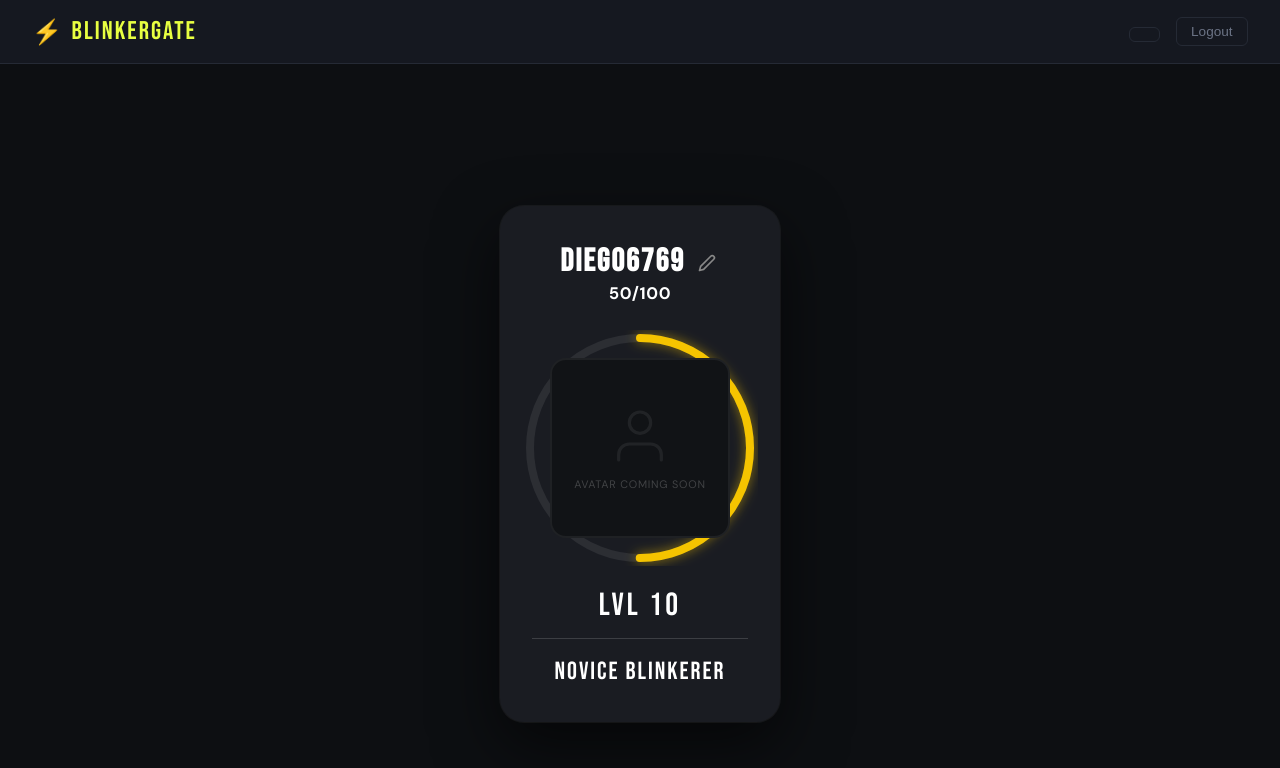
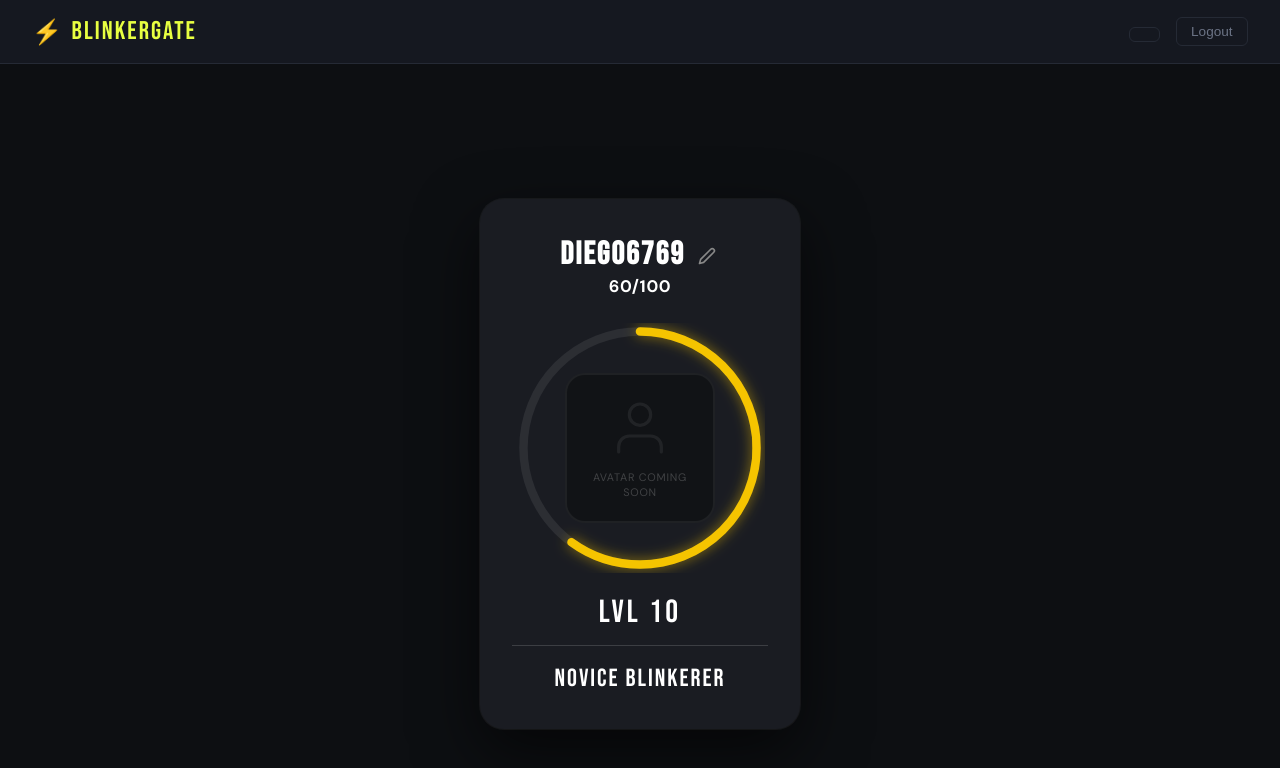
Before and after one commit to killua-glich/blinkergateFrontend, an Angular app: page /user in a window 1280 px wide. Shown: the top 768 px of the page. Built offline with nearby package versions, Linux system fonts and the light colour scheme.

Commit message:
Mvp Done -> on quest submit qests will be resetted or deleted added more lvl_roles

```diff
--- a/src/app/pages/dashboard/dashboard.component.html
+++ b/src/app/pages/dashboard/dashboard.component.html
@@ -13,7 +13,7 @@
           @if (allDone && quests.length > 0) {
               <div class="blinker-status" [class.earned]="allDone && quests.length > 0">
                   <span class="blinker-icon">🌟</span>
-                  <span (click)="placehodler()"> Blinker Earned! </span>
+                  <span (click)="redeemBlinker()"> Blinker Earned! </span>
               </div>
           }
           @else {
--- a/src/app/pages/dashboard/dashboard.component.ts
+++ b/src/app/pages/dashboard/dashboard.component.ts
@@ -7,6 +7,7 @@ import { Quest, CreateQuestRequest, QuestCategory, RepeatType } from '../../mode
 import {routes} from "../../app.routes";
 import {RouterLink} from "@angular/router";
 import {HeaderComponent} from "../../components/header/header.component";
+import {repeat} from "rxjs";
 
 @Component({
     selector: 'app-dashboard',
@@ -96,8 +97,10 @@ export class DashboardComponent implements OnInit {
     return map[cat];
   }
 
-  placehodler(){
-    console.log("works")
+  redeemBlinker(){
+    this.quests.forEach(value => this.toggleComplete(value))
+
+    this.quests.filter(value => value.repeatType == "SINGLE").forEach(value => this.deleteQuest(value.id))
   }
 
   protected readonly routes = routes;
--- a/src/app/pages/user/user.component.css
+++ b/src/app/pages/user/user.component.css
@@ -10,7 +10,7 @@
 
 /* ─── Card ────────────────────────────────────────────────── */
 .profile-card {
-    width: 280px;
+    width: 320px;
     background: #1a1c22;
     border-radius: 24px;
     padding: 2.5rem 2rem 2.25rem;
@@ -83,8 +83,8 @@
 /* ─── Avatar + Ring ───────────────────────────────────────── */
 .avatar-wrapper {
     position: relative;
-    width: 236px;
-    height: 236px;
+    width: 250px;
+    height: 250px;
     margin-bottom: 1.5rem;
     display: flex;
     align-items: center;
@@ -111,9 +111,9 @@
 }
 
 .avatar-frame {
-    width: 180px;
-    height: 180px;
-    border-radius: 16px;
+    width: 150px;
+    height: 150px;
+    border-radius: 20px;
     overflow: hidden;
     background: #111316;
     display: flex;
--- a/src/app/pages/user/user.component.ts
+++ b/src/app/pages/user/user.component.ts
@@ -13,15 +13,28 @@ export interface UserProfile {
 }
 
 const LEVEL_ROLES: Record<number, string> = {
-    1:  'Fresh Blinker',
-    5:  'Apprentice Blinker',
+    1:  'Fresh Blinkerer',
+    5:  'Apprentice Blinkerer',
     10: 'Novice Blinkerer',
     15: 'Adept Blinkerer',
     20: 'Skilled Blinkerer',
     25: 'Expert Blinkerer',
-    30: 'Master Blinkerer',
-    40: 'Grand Master',
-    50: 'Legend of the Gate',
+    30: 'Master of the Penjamin',
+
+    40: 'Legend of the HotBox',
+    50: 'Grand Master of the green arts',
+    60: 'Bob the builder', //Patrick
+
+    100: 'Highest in the room', //Patrick
+    200: 'kafer lesh', //Patrick
+    300: 'Faded af',
+    400: 'Stone',
+
+    500: 'Bob Marley',
+    700: 'Wizz Khalifa',
+    900: 'Snoop Dogg',
+
+    1000: 'The smoke itself' // Jonas
 };
 
 function getRoleForLevel(level: number): string {
@@ -45,7 +58,7 @@ function getRoleForLevel(level: number): string {
 export class UserComponent {
     profile = signal<UserProfile>({
         username: 'Diego6769',
-        xp: 50,
+        xp: 60,
         xpRequired: 100,
         level: 10,
         role: 'Novice Blinkerer',
```
Also changed, not shown: 1 other file (tests, documents, lock files or other folders).
